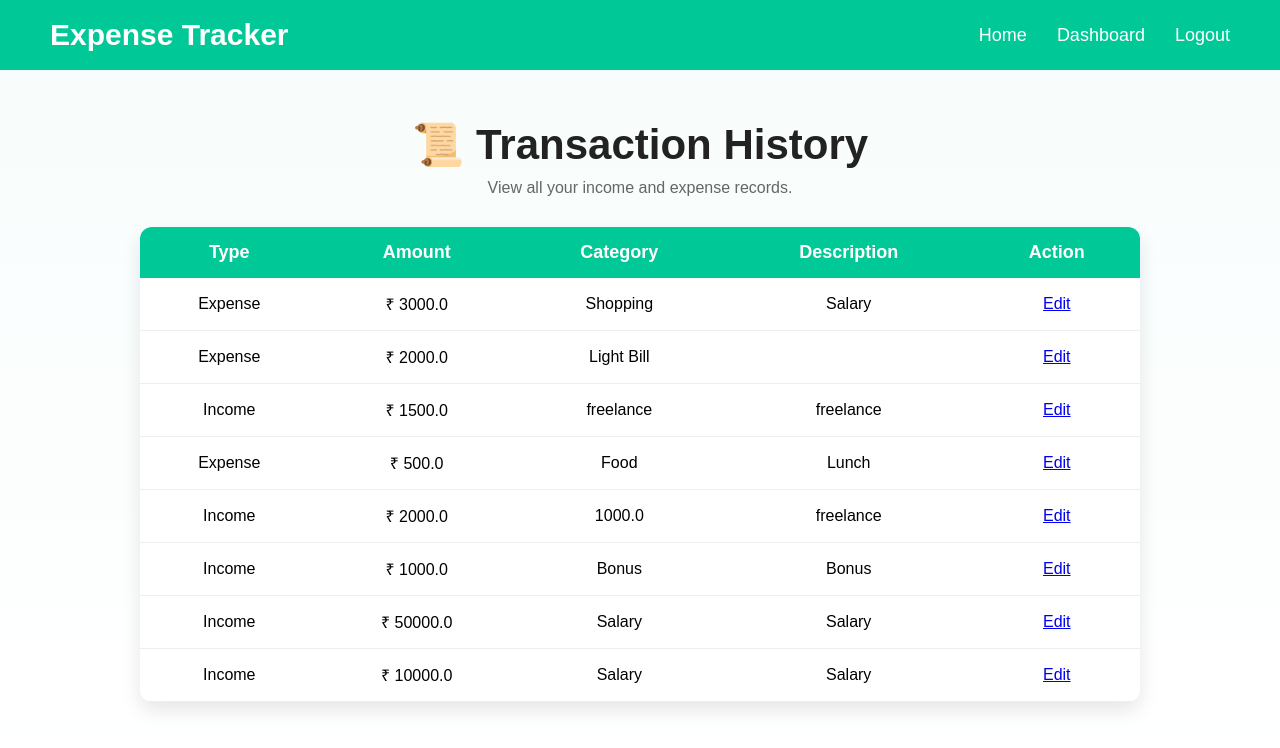
After one commit to saif-ai-dev/Expense_Tracker, a Flask app: page /transaction_history in a window 1280 px wide. The commit adds this page. Shown: the top 748 px of the page. Run offline with Flask 3, Linux system fonts and the light colour scheme; data comes from the database, SQL or seed files in the repository; both versions use the stored data as it was after the commit.

Commit message:
Added transaction history, edit transaction page.

```diff
--- a/app.py
+++ b/app.py
@@ -119,6 +119,54 @@ def add_expense():
 
     return render_template("add_expense.html")
 
+@app.route("/transaction_history")
+def transaction_history():
+    conn = sqlite3.connect("Expense_Tracker.db")
+    cursor = conn.cursor()
+
+    cursor.execute("""
+        SELECT id, type, amount, category, description
+        FROM transactions
+        ORDER BY id DESC
+    """)
+
+    transactions = cursor.fetchall()
+    conn.close()
+
+    return render_template(
+        "transaction_history.html",
+        transactions=transactions
+    )
+
+@app.route("/edit_transaction/<int:transaction_id>", methods=["GET", "POST"])
+def edit_transaction(transaction_id):
+
+    conn = sqlite3.connect("expense_tracker.db")
+    cursor = conn.cursor()
+
+    if request.method == "POST":
+        category = request.form["category"]
+        amount = request.form["amount"]
+        description = request.form["description"]
+
+        cursor.execute("""
+            UPDATE transactions
+            SET category=?, amount=?, description=?
+            WHERE id=?
+        """, (category, amount, description, transaction_id))
+
+        conn.commit()
+        conn.close()
+
+        return redirect(url_for("transaction_history"))
+
+    cursor.execute("SELECT * FROM transactions WHERE id=?", (transaction_id,))
+    transaction = cursor.fetchone()
+    print(transaction)
+    conn.close()
+
+    return render_template("edit_transaction.html", transaction=transaction)
+
 @app.route("/login", methods=["GET", "POST"])
 def login():
 
--- a/static/css/style.css
+++ b/static/css/style.css
@@ -295,3 +295,94 @@ nav ul li a:hover{
     background:#009e78;
     transform:translateY(-3px);
 }
+
+.expense-container{
+    width:420px;
+    margin:60px auto;
+    background:#fff;
+    padding:35px;
+    border-radius:15px;
+    box-shadow:0 10px 25px rgba(0,0,0,0.15);
+}
+
+.expense-container h1{
+    text-align:center;
+    color:#00c896;
+    margin-bottom:25px;
+}
+
+.expense-container label{
+    display:block;
+    font-weight:bold;
+    margin-top:15px;
+    margin-bottom:8px;
+}
+
+.expense-container input{
+    width:100%;
+    padding:12px;
+    border:1px solid #ccc;
+    border-radius:8px;
+    font-size:16px;
+}
+
+.expense-container button{
+    width:100%;
+    margin-top:25px;
+}
+
+.back-btn{
+    display:block;
+    text-align:center;
+    margin-top:20px;
+    text-decoration:none;
+    color:#00c896;
+    font-weight:bold;
+}
+
+.back-btn:hover{
+    color:#009970;
+}
+
+.history-section{
+    width:90%;
+    max-width:1000px;
+    margin:50px auto;
+    text-align:center;
+}
+
+.history-section h1{
+    font-size:42px;
+    margin-bottom:10px;
+    color:#222;
+}
+
+.history-section p{
+    color:#666;
+    margin-bottom:30px;
+}
+
+.history-table{
+    width:100%;
+    border-collapse:collapse;
+    background:#fff;
+    border-radius:12px;
+    overflow:hidden;
+    box-shadow:0 8px 20px rgba(0,0,0,0.1);
+}
+
+.history-table th{
+    background:#00c896;
+    color:white;
+    padding:15px;
+    font-size:18px;
+}
+
+.history-table td{
+    padding:15px;
+    border-bottom:1px solid #eee;
+}
+
+.history-table tr:hover{
+    background:#f5fffb;
+}
--- a/templates/dashboard.html
+++ b/templates/dashboard.html
@@ -47,7 +47,7 @@
 
         <br><br>
 
-        <a href="/transactions" class="dashboard-btn">
+        <a href="/transaction_history" class="dashboard-btn">
            📜 Transaction History
         </a>
 
--- /dev/null
+++ b/templates/transaction_history.html
@@ -0,0 +1,65 @@
+<!DOCTYPE html>
+<html lang="en">
+<head>
+    <meta charset="UTF-8">
+    <meta name="viewport" content="width=device-width, initial-scale=1.0">
+    <title>Transaction History</title>
+
+    <link rel="stylesheet"
+          href="{{ url_for('static', filename='css/style.css') }}">
+</head>
+
+<body>
+
+<nav>
+    <h2>Expense Tracker</h2>
+
+    <ul>
+        <li><a href="/">Home</a></li>
+        <li><a href="/dashboard">Dashboard</a></li>
+        <li><a href="/logout">Logout</a></li>
+    </ul>
+</nav>
+
+<section class="history-section">
+
+    <h1>📜 Transaction History</h1>
+    <p>View all your income and expense records.</p>
+
+    <table class="history-table">
+
+        <thead>
+            <tr>
+                <th>Type</th>
+                <th>Amount</th>
+                <th>Category</th>
+                <th>Description</th>
+                <th>Action</th>
+            </tr>
+        </thead>
+
+        <tbody>
+
+    {% for transaction in transactions %}
+
+    <tr>
+        <td>{{ transaction[1] }}</td>
+        <td>₹ {{ transaction[2] }}</td>
+        <td>{{ transaction[3] }}</td>
+        <td>{{ transaction[4] }}</td>
+
+        <td>
+            <a href="{{ url_for('edit_transaction', transaction_id=transaction[0]) }}" class="edit-btn">Edit</a>
+        </td>
+    </tr>
+
+    {% endfor %}
+
+</tbody>
+
+    </table>
+
+</section>
+
+</body>
+</html>
```
Also changed, not shown: templates/add_expense.html (+4 -6 lines), templates/edit_transaction.html (added, +56 -0 lines), Expense_Tracker.db.
